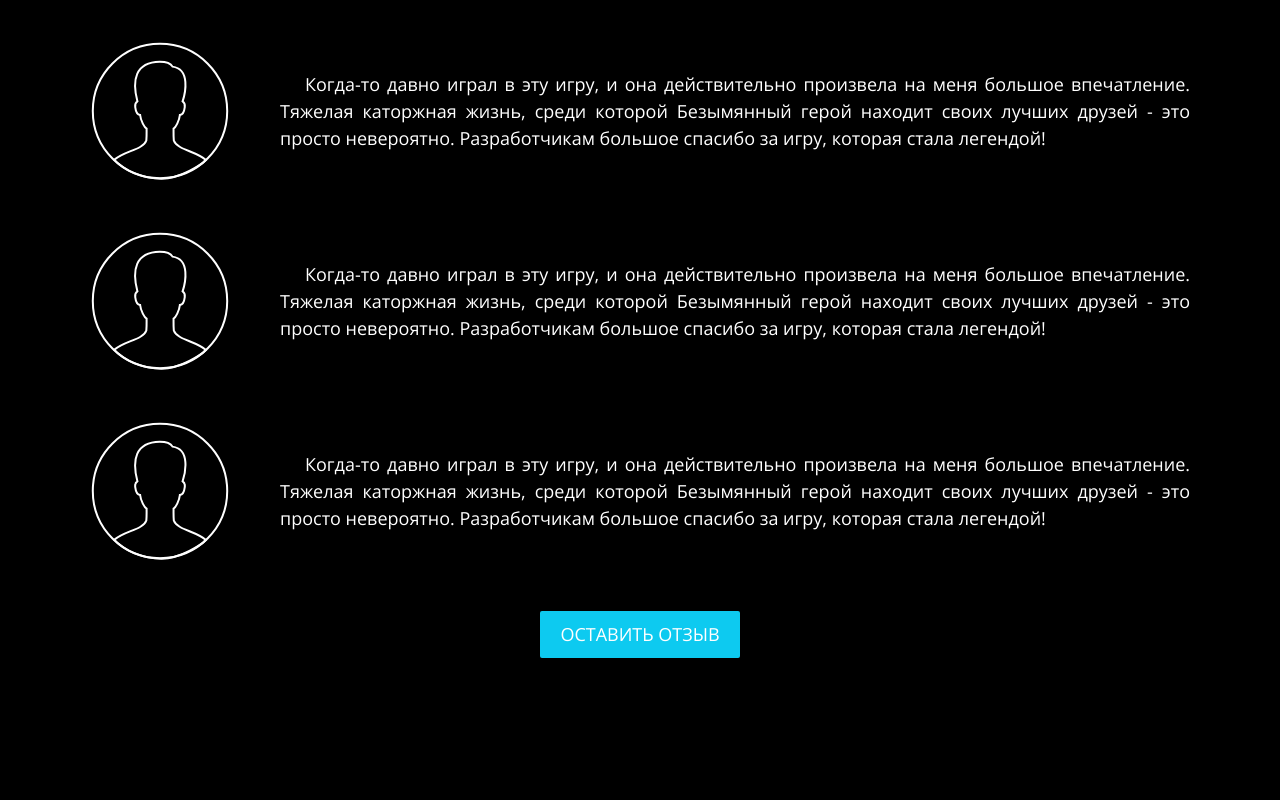
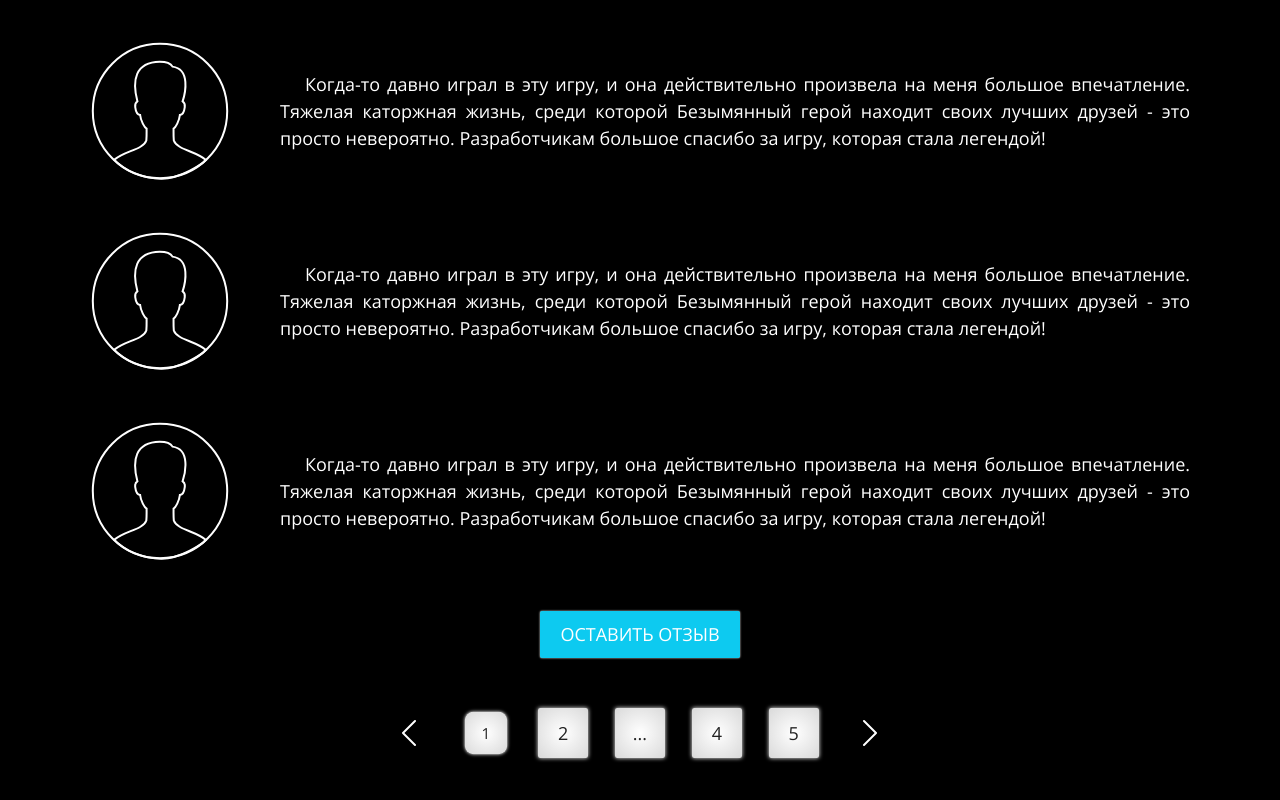
Before and after one commit to LancelotOzerny/GothicWebsite, a website: page index.html in a window 1280 px wide. Shown: the part 3581-4381 px from the top of the page. Before the commit the page ends 4339 px from the top, so only its background shows below. Drawn offline with nearby package versions, Linux system fonts and the light colour scheme; files that its build step writes are made by us from their sources.

Commit message:
Сверстал выбор страницы отзывов

```diff
--- a/index.html
+++ b/index.html
@@ -134,11 +134,26 @@
 			</div>
 
 			<div class="button-wrapper d-flex justify-content-around">
-				<div class="reviews-button">
-					Оставить отзыв
+				<div class="reviews-button review-write-button">Оставить отзыв</div>
+			</div>
+
+			<div class="row d-flex justify-content-around">
+				<div class="col-6">
+					<div class="reviews-pages">
+						<div class="reviews-button reviews-page">
+							<span class="carousel-control-prev-icon"></span>
+						</div>
+						<div class="reviews-button radial-gray reviews-page active">1</div>
+						<div class="reviews-button radial-gray reviews-page">2</div>
+						<div class="reviews-button radial-gray reviews-page">...</div>
+						<div class="reviews-button radial-gray reviews-page">4</div>
+						<div class="reviews-button radial-gray reviews-page">5</div>
+						<div class="reviews-button reviews-page">
+							<span class="carousel-control-next-icon"></span>
+						</div>
+					</div>
 				</div>
 			</div>
-
 		</div>
 	</div>
 </div>
--- a/scss/main/reviews.scss
+++ b/scss/main/reviews.scss
@@ -9,6 +9,23 @@
   gap: 50px;
   align-items: center;
 }
+.review-write-button
+{
+  background-color: rgb(13, 202, 240);
+  box-shadow: 0 0 2px #fff;
+
+  &:hover
+  {
+    background-color: #fff;
+    color: #222;
+  }
+}
+.radial-gray
+{
+  background: radial-gradient(#ffffff, #D9D9D9);
+  box-shadow: 0 0 4px #fff;
+  color: #222;
+}
 .reviews-button
 {
   display: inline;
@@ -18,16 +35,27 @@
   text-transform: uppercase;
   padding: 10px 20px;
 
-  background-color: rgb(13, 202, 240);
   transition: 0.1s;
+  cursor: pointer;
+  margin: 0 auto;
+  position: relative;
 
-  cursor: pointer;
-
-  margin: 0 auto;
-
-  &:hover
+  &:not(.review-write-button):hover, &:not(.review-write-button).active
   {
-    background-color: #fff;
-    color: #222;
+    border-radius: 10px;
+    transform: scale(0.85);
   }
 }
+.reviews-pages
+{
+  display: flex;
+}
+.reviews-page
+{
+  display: flex;
+  align-items: center;
+  justify-content: space-around;
+  width: 50px;
+  height: 50px;
+  padding: 0;
+}
```
